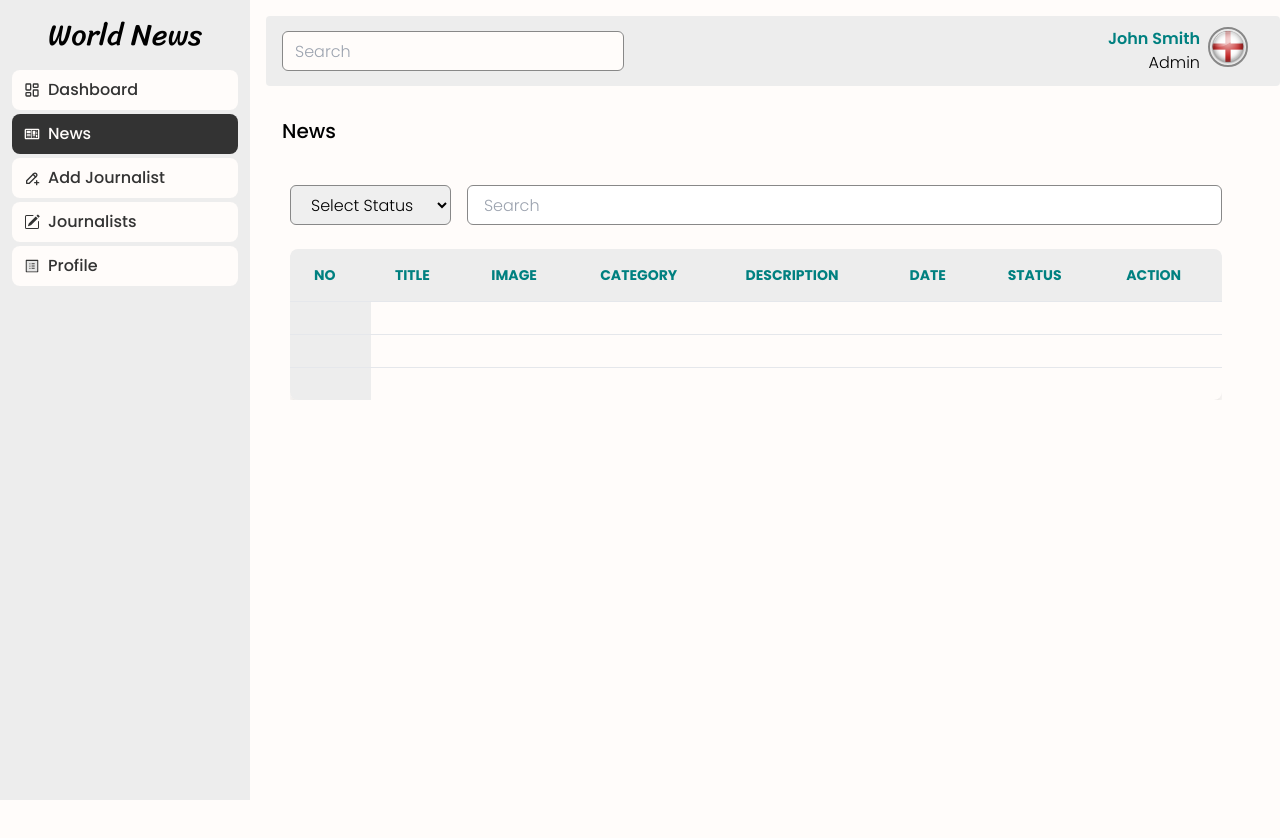
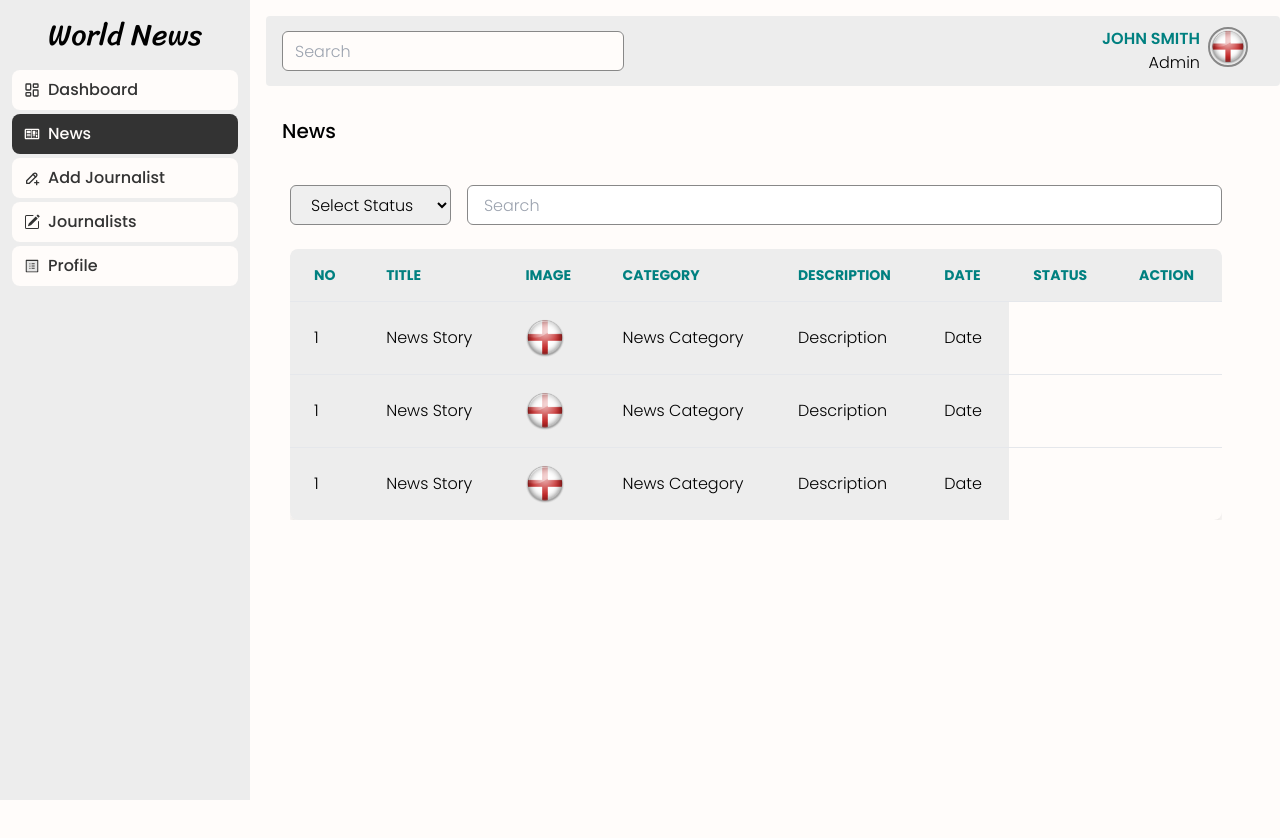
Before and after one commit to Nimira43/World-News, a React (Vite) app in the folder client/: page /dashboard/news in a window 1280 px wide. Shown: the top 838 px of the page. Built offline with nearby package versions, Linux system fonts and the light colour scheme.

Commit message:
Updated table body

```diff
--- a/client/src/dashboard/components/NewsContent.jsx
+++ b/client/src/dashboard/components/NewsContent.jsx
@@ -1,3 +1,5 @@
+import profile from '../../assets/user.png'
+
 const NewsContent = () => {
   return (
     <div className='bg-light min-h-screen p-6'>
@@ -30,7 +32,18 @@ const NewsContent = () => {
                 key={index}
                 className='border-t'
               >
-                <td className='py-4 px-6'></td>
+                <td className='py-4 px-6'>1</td>
+                <td className='py-4 px-6'>News Story</td>
+                <td className='py-4 px-6'>
+                  <img
+                    className='h-10 w-10 rounded-full object-cover'
+                    src={profile}
+                    alt="news image"
+                  />
+                </td>
+                <td className='py-4 px-6'>News Category</td>
+                <td className='py-4 px-6'>Description</td>
+                <td className='py-4 px-6'>Date</td>
               </tr>
             ))
             }
--- a/client/src/dashboard/layout/Header.jsx
+++ b/client/src/dashboard/layout/Header.jsx
@@ -8,7 +8,7 @@ const Header = () => {
         <div className='mr-4'>
           <div className='flex gap-x-2'>
             <div className='flex flex-col justify-center items-end'>
-              <span className='font-semibold text-primary'>John Smith</span>
+              <span className='font-semibold text-primary uppercase'>John Smith</span>
               <span>Admin</span>
             </div>
             <img className='10 h-10 rounded-full border-2 border-grey-medium' src={User} alt='User' />
```
